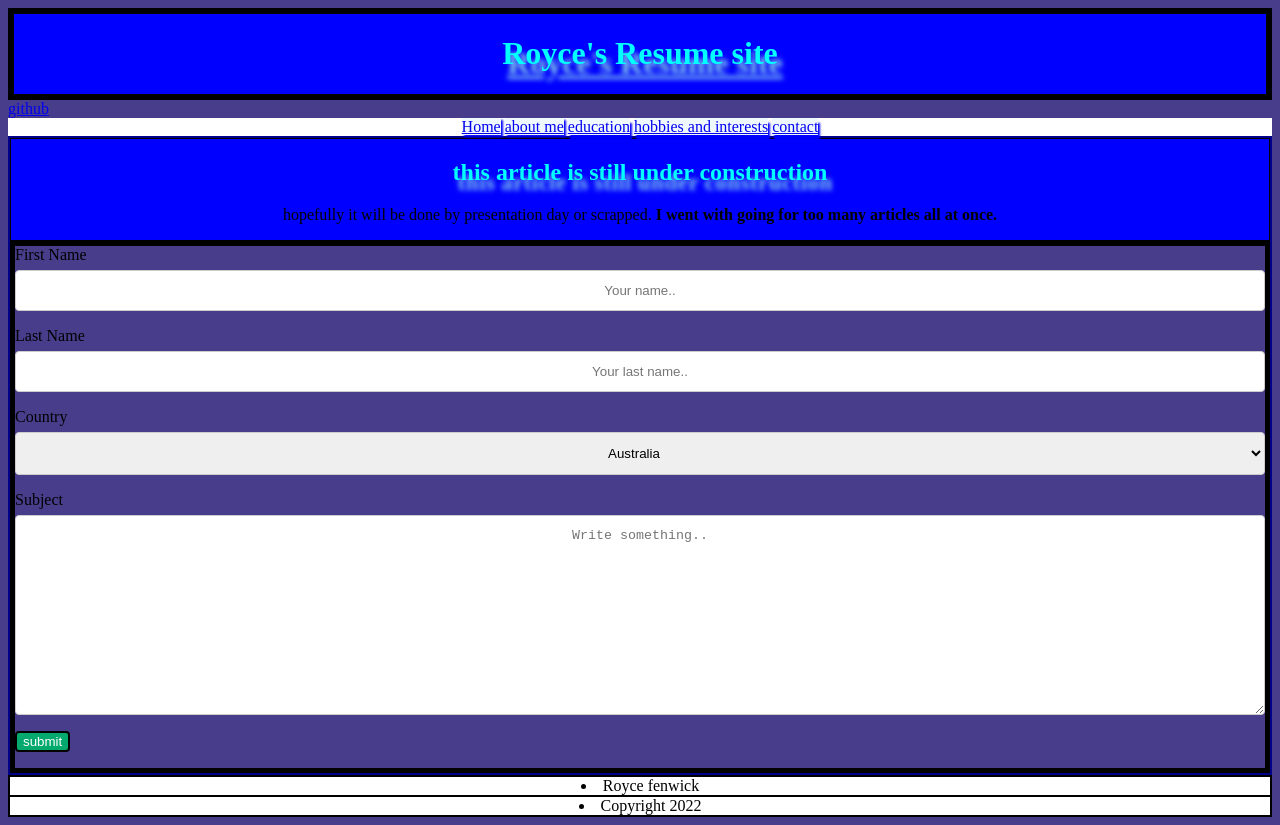
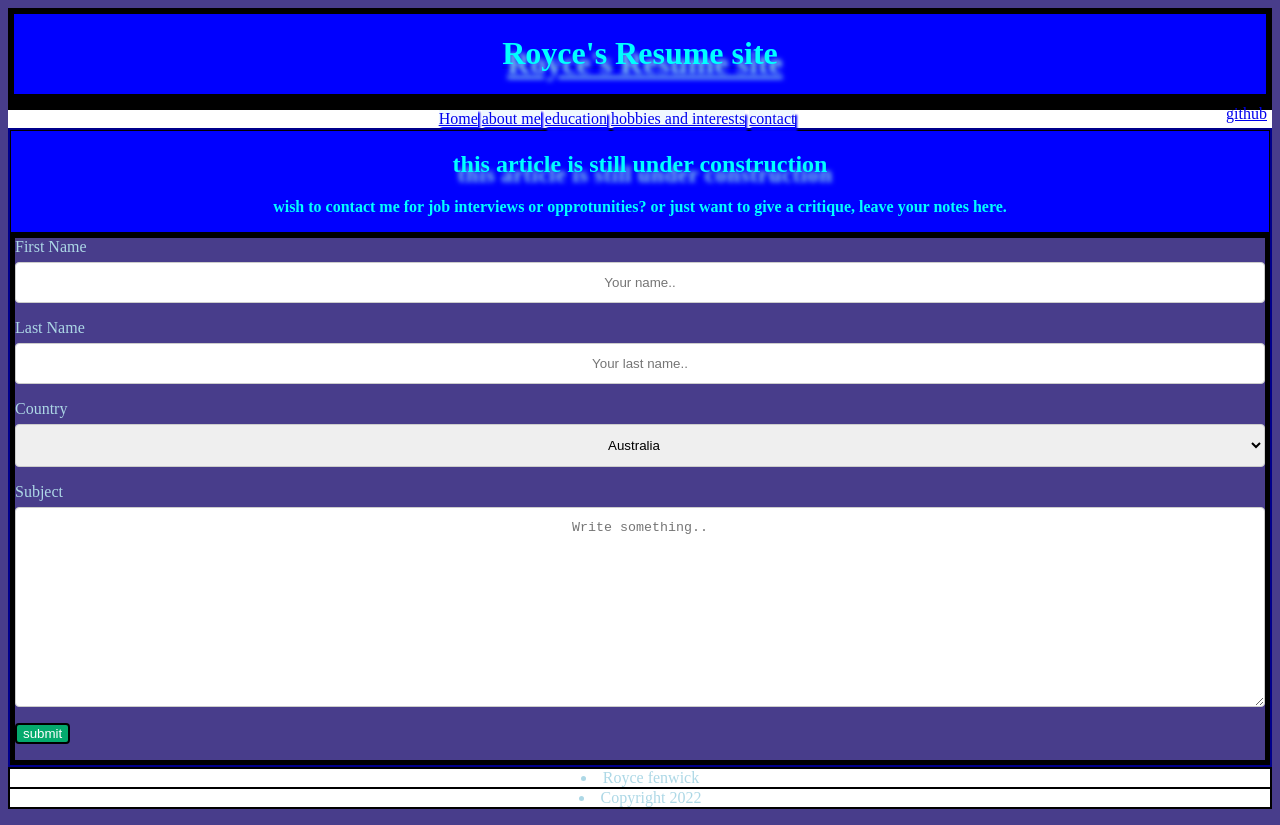
Before and after one commit to Fenwick-Royce/project1, a plain HTML site: page webpage/mainpage/contact.html in a window 1280 px wide. Drawn offline with Linux system fonts and the light colour scheme.

Commit message:
updated at 11:04 AM on 8-17-2022

```diff
--- a/webpage/mainpage/contact.html
+++ b/webpage/mainpage/contact.html
@@ -17,7 +17,9 @@
             </a>
         </div>
     </Header>
-    <a class="fa-brands fa-github" href="https://github.com/Fenwick-Royce">github</a>
+    <div>
+        <a class="fa-brands fa-github" href="https://github.com/Fenwick-Royce">github</a>
+    </div>
     <nav>
         <a class="homebutton" href="index.html">Home</a>
         <a class="aboutmebutton" class="aboutmebutton" href="aboutmeindex.html">about me</a>
@@ -31,9 +33,8 @@
         <article>
             <h1>this article is still under construction</h1>
             <p>
-                hopefully it will be done by presentation day or scrapped. </b>
-                <b>I went with going for too many articles all at once.</b>
-
+                <b>wish to contact me for job interviews or opprotunities?</b>
+                <b>or just want to give a critique, leave your notes here.</b>
             </p>
         </article>
         <div class="container">
--- a/webpage/mainpage/css/contactstyle.css
+++ b/webpage/mainpage/css/contactstyle.css
@@ -1,5 +1,10 @@
 body {
     background-color: darkslateblue;
+}
+
+div {
+    border: 2px solid black;
+    align-items: flex-end
 }
 
 header {
@@ -45,6 +50,25 @@ footer {
 li {
     border: 0.5px solid black;
     background-color: white;
+    color: lightblue;
+}
+
+p {
+    color: aqua
+}
+
+label {
+    color: lightblue;
+}
+
+.fa-brands {
+    float: right;
+}
+
+.fa-brands:hover {
+    background-color: black;
+    color: white;
+    font: bold;
 }
 
 .homebutton {
```
